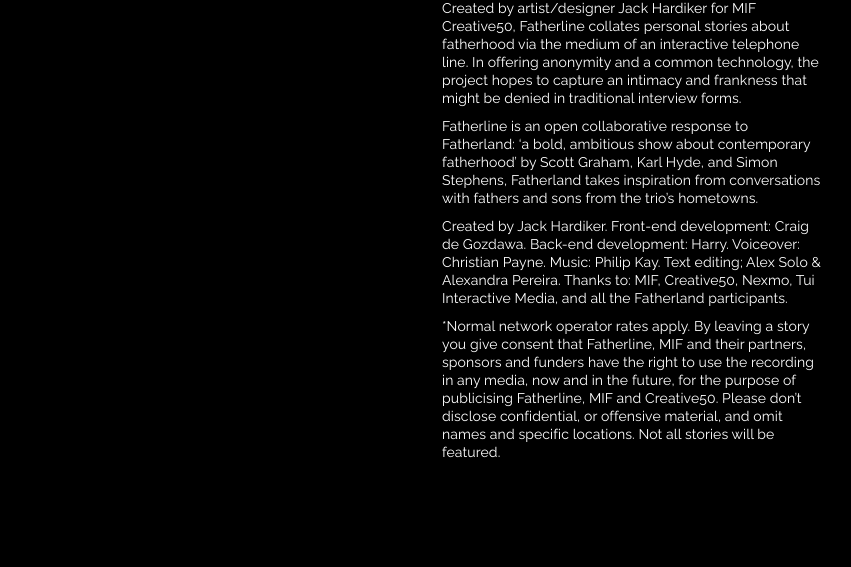
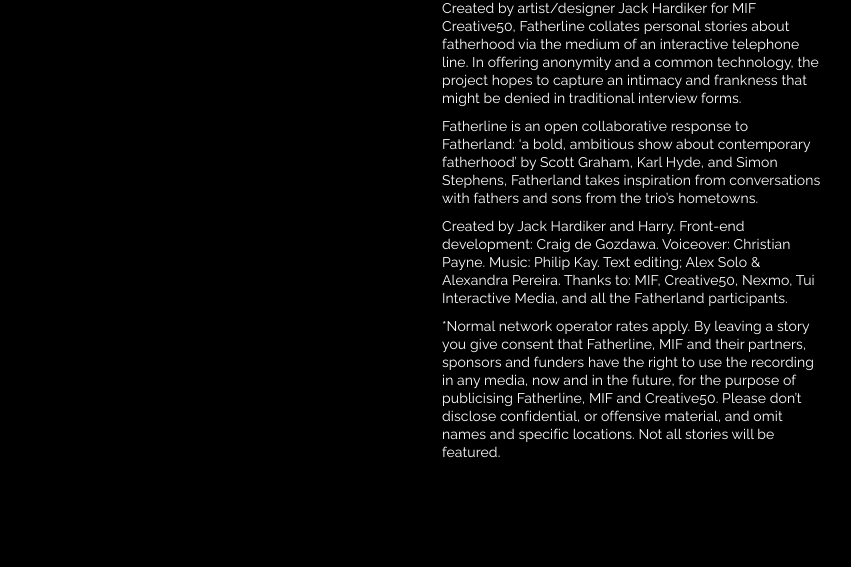
Before and after one commit to CDBoi/fatherline, a plain HTML site: page index.html in a window 1280 px wide. Both pictures are taken after a click on the link "Go". Shown: the part 233-800 px from the top of the page, without its empty margins (8-859 px from the left). Drawn offline with nearby package versions, Linux system fonts and the light colour scheme.

Commit message:
Change my credit again

```diff
--- a/index.html
+++ b/index.html
@@ -45,7 +45,7 @@
         <p>Fatherline is an interactive telephone line about fatherhood. It's a living library on which participants can listen to and add short stories.</p>
         <p>Created by artist/designer Jack Hardiker for MIF Creative50, Fatherline collates personal stories about fatherhood via the medium of an interactive telephone line. In offering anonymity and a common technology, the project hopes to capture an intimacy and frankness that might be denied in traditional interview forms.</p>
         <p>Fatherline is an open collaborative response to Fatherland: ‘a bold, ambitious show about contemporary fatherhood’ by Scott Graham, Karl Hyde, and Simon Stephens, Fatherland takes inspiration from conversations with fathers and sons from the trio’s hometowns.</p>
-        <p>Created by Jack Hardiker. Front-end development: Craig de Gozdawa. Back-end development: Harry. Voiceover: Christian Payne. Music: Philip Kay. Text editing; Alex Solo &amp; Alexandra Pereira. Thanks to: MIF, Creative50, Nexmo, Tui Interactive Media, and all the Fatherland participants.</p>
+        <p>Created by Jack Hardiker and Harry. Front-end development: Craig de Gozdawa. Voiceover: Christian Payne. Music: Philip Kay. Text editing; Alex Solo &amp; Alexandra Pereira. Thanks to: MIF, Creative50, Nexmo, Tui Interactive Media, and all the Fatherland participants.</p>
         <p class="terms">*Normal network operator rates apply. By leaving a story you give consent that Fatherline, MIF and their partners, sponsors and funders have the right to use the recording in any media, now and in the future, for the purpose of publicising Fatherline, MIF and Creative50. Please don’t disclose confidential, or offensive material, and omit names and specific locations. Not all stories will be featured.</p>
       </div>
     </section>
```
